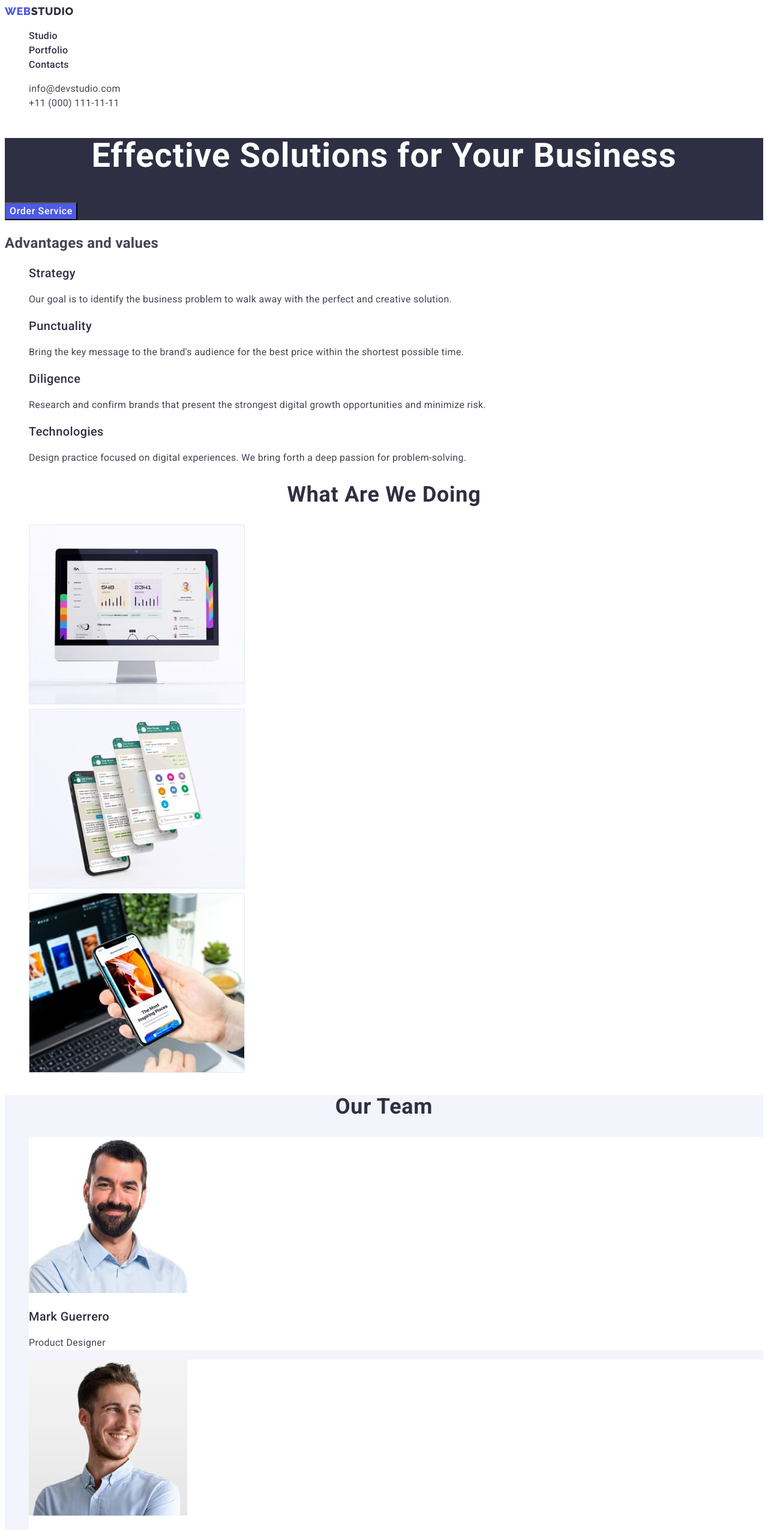
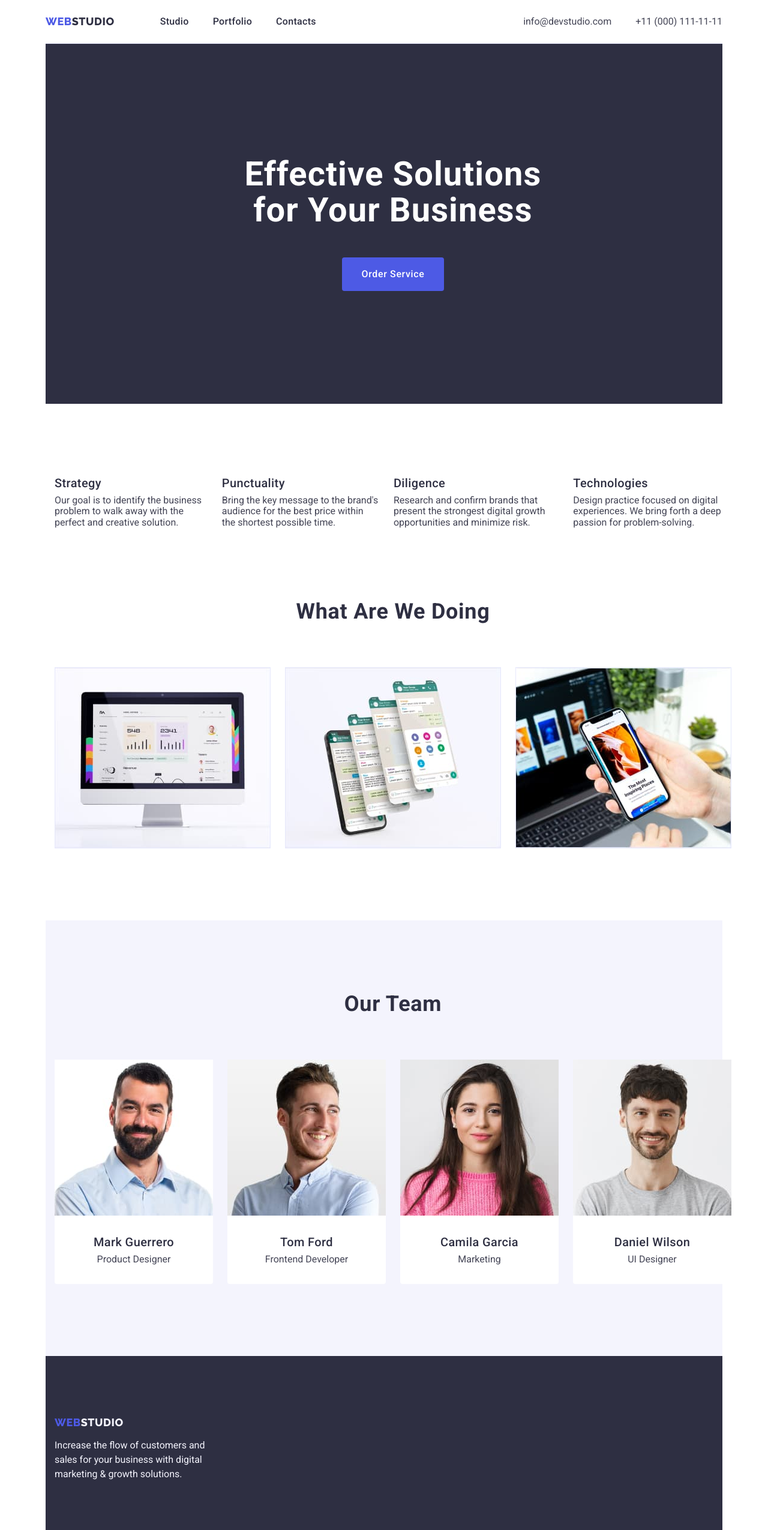
Before and after one commit to NatHumeniuk/goit-markup-hw-03, a plain HTML site: page index.html in a window 1280 px wide. Shown: the top 2550 px of the page at 60% size. Drawn offline with Linux system fonts and the light colour scheme.

Commit message:
first trying

```diff
--- /dev/null
+++ b/css/modern-normalize.css
@@ -0,0 +1,274 @@
+/*! modern-normalize v2.0.0 | MIT License | https://github.com/sindresorhus/modern-normalize */
+
+/*
+Document
+========
+*/
+
+/**
+Use a better box model (opinionated).
+*/
+
+*,
+::before,
+::after {
+	box-sizing: border-box;
+}
+
+html {
+	/* Improve consistency of default fonts in all browsers. (https://github.com/sindresorhus/modern-normalize/issues/3) */
+	font-family:
+		system-ui,
+		'Segoe UI',
+		Roboto,
+		Helvetica,
+		Arial,
+		sans-serif,
+		'Apple Color Emoji',
+		'Segoe UI Emoji';
+	line-height: 1.15; /* 1. Correct the line height in all browsers. */
+	-webkit-text-size-adjust: 100%; /* 2. Prevent adjustments of font size after orientation changes in iOS. */
+	-moz-tab-size: 4; /* 3. Use a more readable tab size (opinionated). */
+	tab-size: 4; /* 3 */
+}
+
+/*
+Sections
+========
+*/
+
+body {
+	margin: 0; /* Remove the margin in all browsers. */
+}
+
+/*
+Grouping content
+================
+*/
+
+/**
+1. Add the correct height in Firefox.
+2. Correct the inheritance of border color in Firefox. (https://bugzilla.mozilla.org/show_bug.cgi?id=190655)
+*/
+
+hr {
+	height: 0; /* 1 */
+	color: inherit; /* 2 */
+}
+
+/*
+Text-level semantics
+====================
+*/
+
+/**
+Add the correct text decoration in Chrome, Edge, and Safari.
+*/
+
+abbr[title] {
+	text-decoration: underline dotted;
+}
+
+/**
+Add the correct font weight in Edge and Safari.
+*/
+
+b,
+strong {
+	font-weight: bolder;
+}
+
+/**
+1. Improve consistency of default fonts in all browsers. (https://github.com/sindresorhus/modern-normalize/issues/3)
+2. Correct the odd 'em' font sizing in all browsers.
+*/
+
+code,
+kbd,
+samp,
+pre {
+	font-family:
+		ui-monospace,
+		SFMono-Regular,
+		Consolas,
+		'Liberation Mono',
+		Menlo,
+		monospace; /* 1 */
+	font-size: 1em; /* 2 */
+}
+
+/**
+Add the correct font size in all browsers.
+*/
+
+small {
+	font-size: 80%;
+}
+
+/**
+Prevent 'sub' and 'sup' elements from affecting the line height in all browsers.
+*/
+
+sub,
+sup {
+	font-size: 75%;
+	line-height: 0;
+	position: relative;
+	vertical-align: baseline;
+}
+
+sub {
+	bottom: -0.25em;
+}
+
+sup {
+	top: -0.5em;
+}
+
+/*
+Tabular data
+============
+*/
+
+/**
+1. Remove text indentation from table contents in Chrome and Safari. (https://bugs.chromium.org/p/chromium/issues/detail?id=999088, https://bugs.webkit.org/show_bug.cgi?id=201297)
+2. Correct table border color inheritance in Chrome and Safari. (https://bugs.chromium.org/p/chromium/issues/detail?id=935729, https://bugs.webkit.org/show_bug.cgi?id=195016)
+*/
+
+table {
+	text-indent: 0; /* 1 */
+	border-color: inherit; /* 2 */
+}
+
+/*
+Forms
+=====
+*/
+
+/**
+1. Change the font styles in all browsers.
+2. Remove the margin in Firefox and Safari.
+*/
+
+button,
+input,
+optgroup,
+select,
+textarea {
+	font-family: inherit; /* 1 */
+	font-size: 100%; /* 1 */
+	line-height: 1.15; /* 1 */
+	margin: 0; /* 2 */
+}
+
+/**
+Remove the inheritance of text transform in Edge and Firefox.
+*/
+
+button,
+select {
+	text-transform: none;
+}
+
+/**
+Correct the inability to style clickable types in iOS and Safari.
+*/
+
+button,
+[type='button'],
+[type='reset'],
+[type='submit'] {
+	-webkit-appearance: button;
+}
+
+/**
+Remove the inner border and padding in Firefox.
+*/
+
+::-moz-focus-inner {
+	border-style: none;
+	padding: 0;
+}
+
+/**
+Restore the focus styles unset by the previous rule.
+*/
+
+:-moz-focusring {
+	outline: 1px dotted ButtonText;
+}
+
+/**
+Remove the additional ':invalid' styles in Firefox.
+See: https://github.com/mozilla/gecko-dev/blob/2f9eacd9d3d995c937b4251a5557d95d494c9be1/layout/style/res/forms.css#L728-L737
+*/
+
+:-moz-ui-invalid {
+	box-shadow: none;
+}
+
+/**
+Remove the padding so developers are not caught out when they zero out 'fieldset' elements in all browsers.
+*/
+
+legend {
+	padding: 0;
+}
+
+/**
+Add the correct vertical alignment in Chrome and Firefox.
+*/
+
+progress {
+	vertical-align: baseline;
+}
+
+/**
+Correct the cursor style of increment and decrement buttons in Safari.
+*/
+
+::-webkit-inner-spin-button,
+::-webkit-outer-spin-button {
+	height: auto;
+}
+
+/**
+1. Correct the odd appearance in Chrome and Safari.
+2. Correct the outline style in Safari.
+*/
+
+[type='search'] {
+	-webkit-appearance: textfield; /* 1 */
+	outline-offset: -2px; /* 2 */
+}
+
+/**
+Remove the inner padding in Chrome and Safari on macOS.
+*/
+
+::-webkit-search-decoration {
+	-webkit-appearance: none;
+}
+
+/**
+1. Correct the inability to style clickable types in iOS and Safari.
+2. Change font properties to 'inherit' in Safari.
+*/
+
+::-webkit-file-upload-button {
+	-webkit-appearance: button; /* 1 */
+	font: inherit; /* 2 */
+}
+
+/*
+Interactive
+===========
+*/
+
+/*
+Add the correct display in Chrome and Safari.
+*/
+
+summary {
+	display: list-item;
+}
--- a/css/styles.css
+++ b/css/styles.css
@@ -15,13 +15,48 @@
   background-color: var(--primary-white-color);
   color: var(--slate-text-color);
   font-size: 16px;
-  line-height: 1.5;
-  letter-spacing: 0.02em;
+}
+.container {
+  display: flex;
+  flex-direction: column;
+  width: 1158px;
+  margin: 0 auto;
+  padding: 0 15px;
+}
+main {
+  flex-grow: 1;
+}
+h1,
+h2,
+h3 {
+  margin: 0;
+}
+p {
+  margin: 0;
+}
+img {
+  display: block;
+  max-width: 100%;
+  object-fit: cover;
+}
+.menu {
+  display: flex;
+  padding: 24px 0;
+  margin-right: 0;
+  align-items: center;
+  justify-content: space-between;
+  border-bottom: 1px solid var(--accent-color);
+}
+.nav {
+  display: flex;
+  margin: 0;
+  align-items: center;
 }
 .link {
   text-decoration: none;
+  display: block;
 }
-.link.logo {
+.logo {
   font-family: "Raleway", sans-serif;
   font-weight: 800;
   font-size: 18px;
@@ -35,31 +70,52 @@
 }
 .list {
   list-style: none;
+  display: flex;
+  margin: 0;
 }
 .contacts {
   font-style: normal;
 }
-.link.nav-item {
+.nav-list {
+  gap: 40px;
+  padding-left: 76px;
+}
+.nav-item {
   color: var(--primary-dark-color);
   font-weight: 500;
   font-size: 16px;
   line-height: 1.5;
   letter-spacing: 0.02em;
 }
-.link.nav-item:hover,
-.link.nav-item:focus {
+.nav-item:hover,
+.nav-item:focus {
   color: var(--pressed-ocean-color);
   text-decoration: underline;
 }
-.link.contact-item {
+.contact-list {
+  padding: 0;
+  gap: 40px;
+}
+.contact-item {
   color: var(--slate-text-color);
 }
-.link.contact-item:hover,
-.link.contact-item:focus {
+.contact-item:hover,
+.contact-item:focus {
   color: var(--pressed-ocean-color);
 }
 .introduction {
+  padding: 188px 0;
   background-color: var(--primary-dark-color);
+}
+.visually-hidden {
+  position: absolute;
+  overflow: hidden;
+  clip: rect(0, 0, 0, 0);
+  width: 1px;
+  height: 1px;
+  margin: -1px;
+  padding: 0;
+  border: 0;
 }
 .main-title {
   color: var(--primary-white-color);
@@ -67,6 +123,7 @@
   font-size: 56px;
   line-height: 1.07;
   letter-spacing: 0.02em;
+  margin: 0 auto;
   text-align: center;
 }
 .main-btn {
@@ -78,19 +135,34 @@
   line-height: 1.5;
   letter-spacing: 0.04em;
   cursor: pointer;
+  margin: 48px auto 0;
+  padding: 16px 32px;
+  border: 0;
+  border-radius: 4px;
 }
 .main-btn:hover,
 .main-btn:focus {
   background-color: var(--pressed-ocean-color);
 }
-.doing-title,
-.team-title,
-.advantage-title,
-.team-item-name {
+.advantages {
+  padding: 120px 0;
+}
+.advantages-list {
+  gap: 24px;
+  padding: 0;
+}
+.item {
+  display: flex;
+}
+.advantage-item {
+  flex-direction: column;
+  gap: 8px;
+}
+.title,
+.subtitle {
   color: var(--primary-dark-color);
 }
-.doing-title,
-.team-title {
+.title {
   font-weight: 700;
   font-size: 36px;
   line-height: 1.11;
@@ -98,8 +170,7 @@
   text-transform: capitalize;
   letter-spacing: 0.02em;
 }
-.advantage-title,
-.team-item-name {
+.subtitle {
   font-weight: 500;
   font-size: 20px;
   line-height: 1.2;
@@ -107,24 +178,68 @@
 }
 .advantage-text {
   color: var(--slate-text-color);
+  margin: 0;
+}
+.doing-title {
+  padding-bottom: 72px;
+}
+.doing-list {
+  gap: 24px;
+  padding: 0 0 120px;
+}
+.doing-item {
+  border: 1px solid var(--accent-color);
 }
 .team {
   background-color: var(--light-mode-color);
+  padding: 0;
+}
+.team-title {
+  padding-top: 120px;
+  padding-bottom: 72px;
+}
+.team-list {
+  padding-left: 0;
+  padding-bottom: 120px;
+  gap: 24px;
 }
 .team-item {
   background-color: var(--primary-white-color);
+  flex-direction: column;
+  align-items: center;
+  border-bottom-left-radius: 4px;
+  border-bottom-right-radius: 4px;
+}
+.team-item-name {
+  padding-top: 32px;
+  padding-bottom: 8px;
 }
 .team-item-text {
   color: var(--slate-text-color);
+  padding-bottom: 32px;
 }
 .footer-sect {
   background-color: var(--primary-dark-color);
+  padding: 100px 0;
+  display: flex;
 }
 .footer-sect p {
   color: var(--light-mode-color);
 }
 .footer-sect .last-part-logo {
   color: var(--light-mode-color);
+}
+.footer-text {
+  line-height: 1.5;
+  padding-top: 16px;
+}
+.examples {
+  padding-top: 96px;
+}
+.filters-list {
+  padding: 0;
+  gap: 24px;
+  justify-content: center;
 }
 .filter-btn {
   font-family: var(--primary-font);
@@ -135,6 +250,21 @@
   letter-spacing: 0.04em;
   background-color: var(--light-mode-color);
   cursor: pointer;
+  border-radius: 4px;
+  border: 1px solid var(--accent-color);
+  padding: 12px 24px;
+}
+.examples-list {
+  padding: 72px 0 96px 0;
+  gap: 24px;
+  flex-wrap: wrap;
+}
+.example-item {
+  flex-basis: calc((100% - 48px) / 3);
+  flex-direction: column;
+  align-content: space-between;
+  margin-bottom: 24px;
+  border: 1px solid var(--accent-color);
 }
 .filter-btn:hover,
 .filter-btn:focus {
@@ -148,7 +278,9 @@
   color: var(--primary-dark-color);
   letter-spacing: 0.02em;
   text-align: left;
+  padding: 32px 16px 8px;
 }
 .example-text {
   color: var(--slate-text-color);
+  padding: 0 16px 32px;
 }
--- a/index.html
+++ b/index.html
@@ -12,11 +12,14 @@
       href="https://fonts.googleapis.com/css2?family=Raleway:wght@800&family=Roboto:wght@400;500;700;900&display=swap"
       rel="stylesheet"
     />
+    <link rel="stylesheet" href="./css/modern-normalize.css" />
     <link rel="stylesheet" href="./css/styles.css" />
     <title>Web Studio</title>
   </head>
   <body class="body">
+    <div class="container">
       <header>
+        <div class="menu">
           <nav class="nav">
             <a class="link logo" href="./index.html"
               >Web<span class="last-part-logo">Studio</span>
@@ -32,7 +35,7 @@
             </ul>
           </nav>
           <address class="contacts">
-        <ul class="list">
+            <ul class="list contact-list">
               <li>
                 <a class="link contact-item" href="mailto:info@devstudio.com"
                   >info@devstudio.com</a
@@ -45,52 +48,61 @@
               </li>
             </ul>
           </address>
+        </div>
       </header>
 
       <main>
-      <section class="introduction">
-        <h1 class="main-title">Effective Solutions for Your Business</h1>
+        <section class="section introduction">
+          <div class="container">
+            <h1 class="main-title">
+              Effective Solutions<br />
+              for Your Business
+            </h1>
             <button type="button" class="main-btn">Order Service</button>
+          </div>
         </section>
 
-      <section class="advantage">
-        <h2>Advantages and values</h2>
-        <ul class="list">
-          <li class="advantage-item">
-            <h3 class="advantage-title">Strategy</h3>
+        <section class="section advantages">
+          <div class="container">
+            <h2 class="visually-hidden">Advantages and values</h2>
+            <ul class="list advantages-list">
+              <li class="advantage-item item">
+                <h3 class="advantage-title subtitle">Strategy</h3>
                 <p class="advantage-text">
-              Our goal is to identify the business problem to walk away with the
-              perfect and creative solution.
+                  Our goal is to identify the business problem to walk away with
+                  the perfect and creative solution.
                 </p>
               </li>
-          <li class="advantage-item">
-            <h3 class="advantage-title">Punctuality</h3>
+              <li class="advantage-item item">
+                <h3 class="advantage-title subtitle">Punctuality</h3>
                 <p class="advantage-text">
-              Bring the key message to the brand's audience for the best price
-              within the shortest possible time.
+                  Bring the key message to the brand's audience for the best
+                  price within the shortest possible time.
                 </p>
               </li>
-          <li class="advantage-item">
-            <h3 class="advantage-title">Diligence</h3>
+              <li class="advantage-item item">
+                <h3 class="advantage-title subtitle">Diligence</h3>
                 <p class="advantage-text">
                   Research and confirm brands that present the strongest digital
                   growth opportunities and minimize risk.
                 </p>
               </li>
-          <li class="advantage-item">
-            <h3 class="advantage-title">Technologies</h3>
+              <li class="advantage-item item">
+                <h3 class="advantage-title subtitle">Technologies</h3>
                 <p class="advantage-text">
-              Design practice focused on digital experiences. We bring forth a
-              deep passion for problem-solving.
+                  Design practice focused on digital experiences. We bring forth
+                  a deep passion for problem-solving.
                 </p>
               </li>
             </ul>
+          </div>
         </section>
 
-      <section>
-        <h2 class="doing-title">What are we doing</h2>
-        <ul class="list">
-          <li>
+        <section class="section doing">
+          <div class="container">
+            <h2 class="doing-title title">What are we doing</h2>
+            <ul class="list doing-list">
+              <li class="item doing-item">
                 <img
                   src="./images/we-doing-img1.jpg"
                   alt="Web Design"
@@ -98,7 +110,7 @@
                   height="300"
                 />
               </li>
-          <li>
+              <li class="item doing-item">
                 <img
                   src="./images/we-doing-img2.jpg"
                   alt="Messagers"
@@ -106,7 +118,7 @@
                   height="300"
                 />
               </li>
-          <li>
+              <li class="item doing-item">
                 <img
                   src="./images/we-doing-img3.jpg"
                   alt="Applications"
@@ -115,63 +127,70 @@
                 />
               </li>
             </ul>
+          </div>
         </section>
 
-      <section class="team">
-        <h2 class="team-title">Our Team</h2>
-        <ul class="list">
-          <li class="team-item">
+        <section class="section team">
+          <div class="container">
+            <h2 class="team-title title">Our Team</h2>
+            <ul class="list team-list">
+              <li class="item team-item">
                 <img
                   src="./images/team-card-person1.jpg"
                   alt="Mark Guerrero"
                   width="264"
                   height="260"
                 />
-            <h3 class="team-item-name">Mark Guerrero</h3>
+                <h3 class="team-item-name subtitle">Mark Guerrero</h3>
                 <p class="team-item-text">Product Designer</p>
               </li>
-          <li class="team-item">
+              <li class="item team-item">
                 <img
                   src="./images/team-card-person2.jpg"
                   alt="Tom Ford"
                   width="264"
                   height="260"
                 />
-            <h3 class="team-item-name">Tom Ford</h3>
+                <h3 class="team-item-name subtitle">Tom Ford</h3>
                 <p class="team-item-text">Frontend Developer</p>
               </li>
-          <li class="team-item">
+              <li class="item team-item">
                 <img
                   src="./images/team-card-person3.jpg"
                   alt="Camila Garcia"
                   width="264"
                   height="260"
                 />
-            <h3 class="team-item-name">Camila Garcia</h3>
+                <h3 class="team-item-name subtitle">Camila Garcia</h3>
                 <p class="team-item-text">Marketing</p>
               </li>
-          <li class="team-item">
+              <li class="item team-item">
                 <img
                   src="./images/team-card-person4.jpg"
                   alt="Daniel Wilson"
                   width="264"
                   height="260"
                 />
-            <h3 class="team-item-name">Daniel Wilson</h3>
+                <h3 class="team-item-name subtitle">Daniel Wilson</h3>
                 <p class="team-item-text">UI Designer</p>
               </li>
             </ul>
+          </div>
         </section>
       </main>
 
       <footer class="footer-sect">
+        <div class="container">
           <a class="link logo" href="./index.html"
             >Web<span class="last-part-logo">Studio</span>
           </a>
           <p class="footer-text">
-        Increase the flow of customers and sales for your business with digital
+            Increase the flow of customers and <br />
+            sales for your business with digital <br />
             marketing &amp; growth solutions.
           </p>
+        </div>
       </footer>
+    </div>
   </body>
 </html>
```
Also changed, not shown: portfolio.html (+34 -21 lines), 2 other files. Lines whose indentation alone changed are shown as unchanged.
